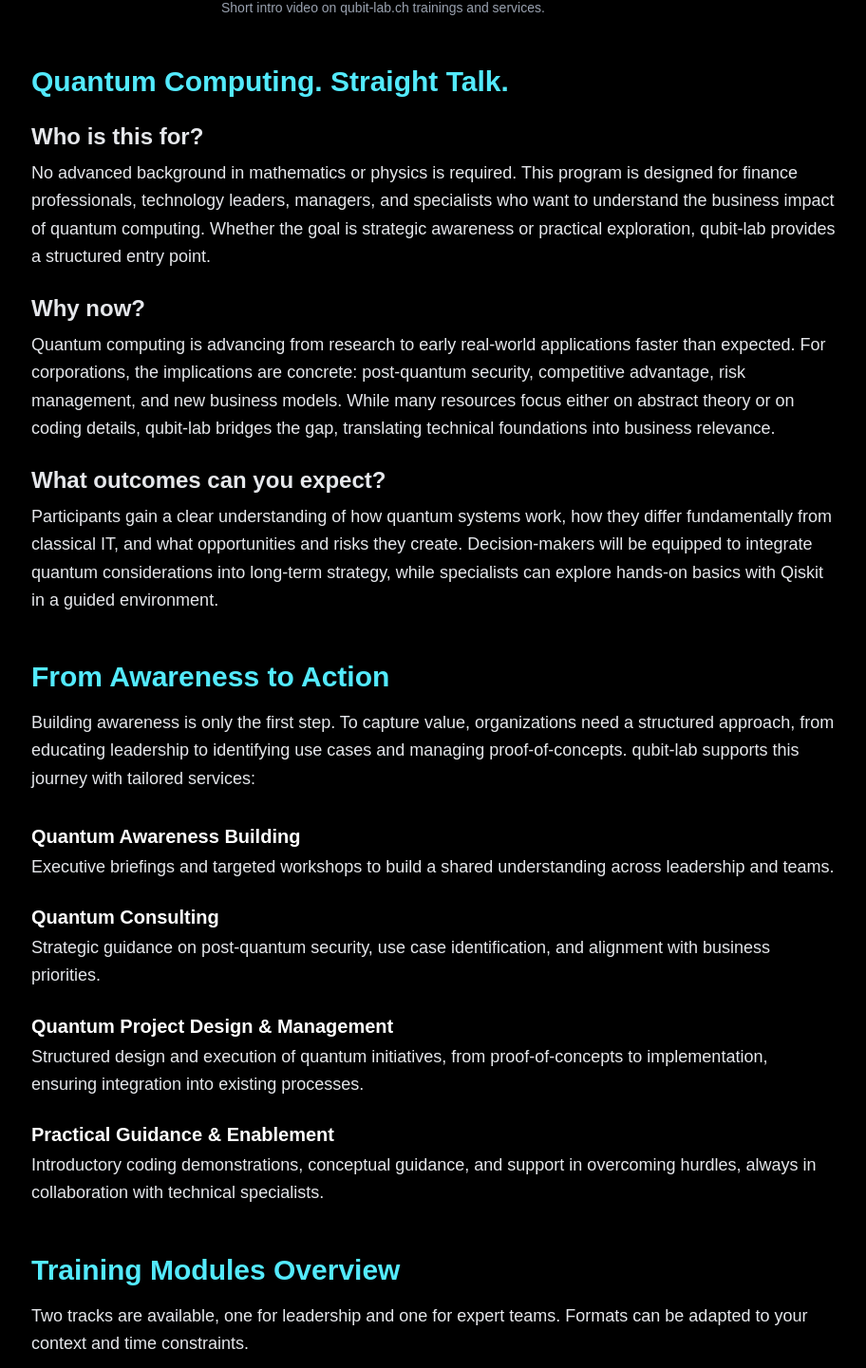
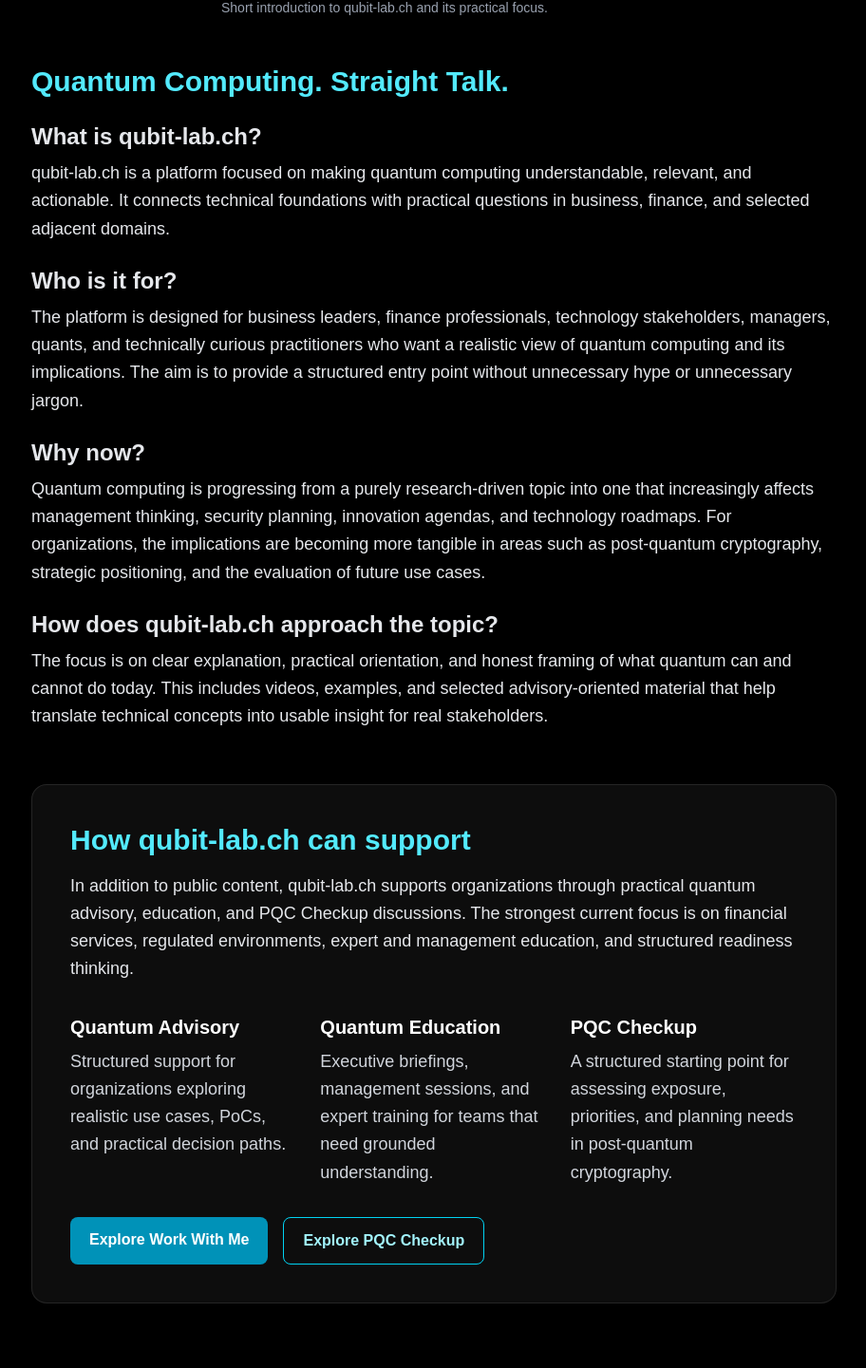
Before and after one commit to DanielMarkusHug/qubit-lab, a Next.js app: page /about in a window 1280 px wide. Shown: the part 1100-2541 px from the top of the page at 95% size, without its empty margins (183-1095 px from the left). Built offline with nearby package versions, Linux system fonts and the light colour scheme.

Commit message:
commercial

```diff
--- a/src/app/about/page.tsx
+++ b/src/app/about/page.tsx
@@ -32,113 +32,126 @@ export default function AboutPage() {
             </div>
 
             <p className="text-sm text-gray-400 leading-relaxed mt-3">
-              Short intro video on qubit-lab.ch trainings and services.
+              Short introduction to qubit-lab.ch and its practical focus.
             </p>
           </div>
         </section>
-
 
         {/* Core Narrative */}
         <h2 className="text-3xl font-bold text-cyan-300 mb-6">
           Quantum Computing. Straight Talk.
         </h2>
 
-        <h3 className="text-2xl font-semibold mb-2">Who is this for?</h3>
+        <h3 className="text-2xl font-semibold mb-2">What is qubit-lab.ch?</h3>
         <p className="text-lg leading-relaxed mb-6">
-          No advanced background in mathematics or physics is required. This
-          program is designed for finance professionals, technology leaders,
-          managers, and specialists who want to understand the business impact
-          of quantum computing. Whether the goal is strategic awareness or
-          practical exploration, qubit-lab provides a structured entry point.
+          qubit-lab.ch is a platform focused on making quantum computing
+          understandable, relevant, and actionable. It connects technical
+          foundations with practical questions in business, finance, and selected
+          adjacent domains.
+        </p>
+
+        <h3 className="text-2xl font-semibold mb-2">Who is it for?</h3>
+        <p className="text-lg leading-relaxed mb-6">
+          The platform is designed for business leaders, finance professionals,
+          technology stakeholders, managers, quants, and technically curious
+          practitioners who want a realistic view of quantum computing and its
+          implications. The aim is to provide a structured entry point without
+          unnecessary hype or unnecessary jargon.
         </p>
 
         <h3 className="text-2xl font-semibold mb-2">Why now?</h3>
         <p className="text-lg leading-relaxed mb-6">
-          Quantum computing is advancing from research to early real-world
-          applications faster than expected. For corporations, the implications
-          are concrete: post-quantum security, competitive advantage, risk
-          management, and new business models. While many resources focus
-          either on abstract theory or on coding details, qubit-lab bridges the
-          gap, translating technical foundations into business relevance.
+          Quantum computing is progressing from a purely research-driven topic
+          into one that increasingly affects management thinking, security
+          planning, innovation agendas, and technology roadmaps. For
+          organizations, the implications are becoming more tangible in areas
+          such as post-quantum cryptography, strategic positioning, and the
+          evaluation of future use cases.
         </p>
 
-        <h3 className="text-2xl font-semibold mb-2">
-          What outcomes can you expect?
-        </h3>
-        <p className="text-lg leading-relaxed mb-6">
-          Participants gain a clear understanding of how quantum systems work,
-          how they differ fundamentally from classical IT, and what opportunities
-          and risks they create. Decision-makers will be equipped to integrate
-          quantum considerations into long-term strategy, while specialists can
-          explore hands-on basics with Qiskit in a guided environment.
+        <h3 className="text-2xl font-semibold mb-2">How does qubit-lab.ch approach the topic?</h3>
+        <p className="text-lg leading-relaxed mb-10">
+          The focus is on clear explanation, practical orientation, and honest
+          framing of what quantum can and cannot do today. This includes videos,
+          examples, and selected advisory-oriented material that help translate
+          technical concepts into usable insight for real stakeholders.
         </p>
       </section>
 
-      {/* From Awareness to Action */}
-      <section className="max-w-4xl mx-auto px-6 pt-6 pb-24 text-gray-200">
+      {/* How it can support */}
+      <section className="max-w-4xl mx-auto px-6 pt-4 pb-16 text-gray-200">
+        <div className="bg-white/5 border border-white/10 rounded-2xl p-8 md:p-10">
           <h2 className="text-3xl font-bold text-cyan-300 mb-4">
-          From Awareness to Action
+            How qubit-lab.ch can support
           </h2>
+
           <p className="text-lg leading-relaxed mb-8">
-          Building awareness is only the first step. To capture value,
-          organizations need a structured approach, from educating leadership
-          to identifying use cases and managing proof-of-concepts. qubit-lab
-          supports this journey with tailored services:
+            In addition to public content, qubit-lab.ch supports organizations
+            through practical quantum advisory, education, and PQC Checkup
+            discussions. The strongest current focus is on financial services,
+            regulated environments, expert and management education, and
+            structured readiness thinking.
           </p>
 
-        <div className="space-y-6">
+          <div className="grid gap-6 md:grid-cols-3 mb-8">
             <div>
-            <h4 className="text-xl font-semibold text-white mb-1">
-              Quantum Awareness Building
-            </h4>
-            <p className="text-lg leading-relaxed">
-              Executive briefings and targeted workshops to build a shared
-              understanding across leadership and teams.
+              <h3 className="text-xl font-semibold text-white mb-2">
+                Quantum Advisory
+              </h3>
+              <p className="text-lg leading-relaxed text-gray-300">
+                Structured support for organizations exploring realistic use
+                cases, PoCs, and practical decision paths.
               </p>
             </div>
 
             <div>
-            <h4 className="text-xl font-semibold text-white mb-1">
-              Quantum Consulting
-            </h4>
-            <p className="text-lg leading-relaxed">
-              Strategic guidance on post-quantum security, use case
-              identification, and alignment with business priorities.
+              <h3 className="text-xl font-semibold text-white mb-2">
+                Quantum Education
+              </h3>
+              <p className="text-lg leading-relaxed text-gray-300">
+                Executive briefings, management sessions, and expert training
+                for teams that need grounded understanding.
               </p>
             </div>
 
             <div>
-            <h4 className="text-xl font-semibold text-white mb-1">
-              Quantum Project Design &amp; Management
-            </h4>
-            <p className="text-lg leading-relaxed">
-              Structured design and execution of quantum initiatives, from
-              proof-of-concepts to implementation, ensuring integration into
-              existing processes.
-            </p>
-          </div>
-
-          <div>
-            <h4 className="text-xl font-semibold text-white mb-1">
-              Practical Guidance &amp; Enablement
-            </h4>
-            <p className="text-lg leading-relaxed">
-              Introductory coding demonstrations, conceptual guidance, and
-              support in overcoming hurdles, always in collaboration with
-              technical specialists.
+              <h3 className="text-xl font-semibold text-white mb-2">
+                PQC Checkup
+              </h3>
+              <p className="text-lg leading-relaxed text-gray-300">
+                A structured starting point for assessing exposure,
+                priorities, and planning needs in post-quantum cryptography.
               </p>
             </div>
           </div>
 
+          <div className="flex flex-wrap gap-4">
+            <Link
+              href="/work"
+              className="px-5 py-3 bg-cyan-600 text-white rounded-lg font-semibold hover:bg-cyan-700 transition"
+            >
+              Explore Work With Me
+            </Link>
+            <Link
+              href="/pqc-checkup"
+              className="px-5 py-3 border border-cyan-400 text-cyan-200 rounded-lg font-semibold hover:bg-cyan-400/10 transition"
+            >
+              Explore PQC Checkup
+            </Link>
+          </div>
+        </div>
+      </section>
+
       {/* Training overview */}
-        <section className="mt-12">
+      <section className="max-w-4xl mx-auto px-6 pb-20 text-gray-200">
         <h2 className="text-3xl font-bold text-cyan-300 mb-4">
-            Training Modules Overview
+          Example training formats
         </h2>
 
         <p className="text-lg leading-relaxed mb-8">
-            Two tracks are available, one for leadership and one for expert teams.
-            Formats can be adapted to your context and time constraints.
+          Training formats can be adapted to the audience, context, and time
+          available. Typical formats range from management-focused overview
+          sessions to deeper workshops for expert and quant teams.
         </p>
 
         <div className="space-y-10">
@@ -167,8 +180,8 @@ export default function AboutPage() {
             </a>
 
             <p className="text-sm text-gray-400 leading-relaxed mt-3">
-                Executive overview and decision workshop, focused on realistic applicability,
-                roadmap thinking, and post-quantum readiness.
+              Executive overview and decision workshop focused on realistic
+              applicability, roadmap thinking, and post-quantum readiness.
             </p>
           </div>
 
@@ -196,50 +209,43 @@ export default function AboutPage() {
             </a>
 
             <p className="text-sm text-gray-400 leading-relaxed mt-3">
-                Technical deep dive plus hands-on workshops, including QAOA, VQC, and QMC,
-                with emphasis on correct reasoning, constraints, and practical limits.
+              Technical deep dive and hands-on workshops, including topics such
+              as QAOA, VQC, and QMC, with emphasis on sound reasoning, practical
+              constraints, and realistic expectations.
             </p>
           </div>
         </div>
 
-          <div className="mt-8">
-            <p className="text-lg leading-relaxed">
-              For a tailored agenda and commercial proposal, please{" "}
+        {/* CTA Buttons */}
+        <div className="flex flex-wrap gap-4 mt-12">
           <Link
-                href="/contact"
-                className="text-cyan-300 hover:text-cyan-200 underline underline-offset-4"
+            href="/work"
+            className="px-5 py-3 bg-cyan-600 text-white rounded-lg font-semibold hover:bg-cyan-700 transition"
           >
-                get in touch
+            Explore Work With Me
           </Link>
-              .
-            </p>
-          </div>
-        </section>
-
-        {/* CTA Buttons */}
-        <div className="flex flex-wrap gap-4 mt-10">
           <a
-            href="mailto:daniel.hug@qubit-lab.ch"
-            className="px-5 py-2 bg-cyan-600 text-white rounded-lg font-semibold hover:bg-cyan-700 transition"
+            href="mailto:contact@qubit-lab.ch"
+            className="px-5 py-3 border border-white/15 text-white rounded-lg font-semibold hover:bg-white/10 transition"
           >
-            📧 Email Me
+            Start the Discussion
           </a>
           <a
             href="https://www.linkedin.com/in/danielhug"
             target="_blank"
             rel="noopener noreferrer"
-            className="px-5 py-2 bg-cyan-600 text-white rounded-lg font-semibold hover:bg-cyan-700 transition"
+            className="px-5 py-3 border border-white/15 text-white rounded-lg font-semibold hover:bg-white/10 transition"
           >
-            🔗 LinkedIn
+            Connect on LinkedIn
           </a>
         </div>
 
         {/* Closing line */}
         <p className="text-lg leading-relaxed mt-10">
           Quantum computing is complex, but increasingly relevant. Organizations
-          that start building awareness today will be better positioned to
-          mitigate risks, seize opportunities, and actively shape the future of
-          this technology.
+          that start building awareness and structure today will be better
+          positioned to mitigate risk, identify realistic opportunities, and
+          respond credibly as the field evolves.
         </p>
 
         {/* Legal link */}
--- a/src/components/Header.tsx
+++ b/src/components/Header.tsx
@@ -74,7 +74,7 @@ export default function Header() {
             className="block text-white hover:text-cyan-400"
             onClick={() => setMenuOpen(false)}
           >
-            Strategy
+            Quantum Strategy
           </Link>
           <Link
             href="/pqc"
@@ -88,14 +88,14 @@ export default function Header() {
             className="block text-white hover:text-cyan-400"
             onClick={() => setMenuOpen(false)}
           >
-            Finance
+            Quantum Finance
           </Link>
           <Link
             href="/chemistry"
             className="block text-white hover:text-cyan-400"
             onClick={() => setMenuOpen(false)}
           >
-            Chemistry
+            Quantum Chemistry
           </Link>
           <Link
             href="/deepdive"
```
Also changed, not shown: src/app/contact/page.tsx (+18 -10 lines). Lines whose indentation alone changed are shown as unchanged.
